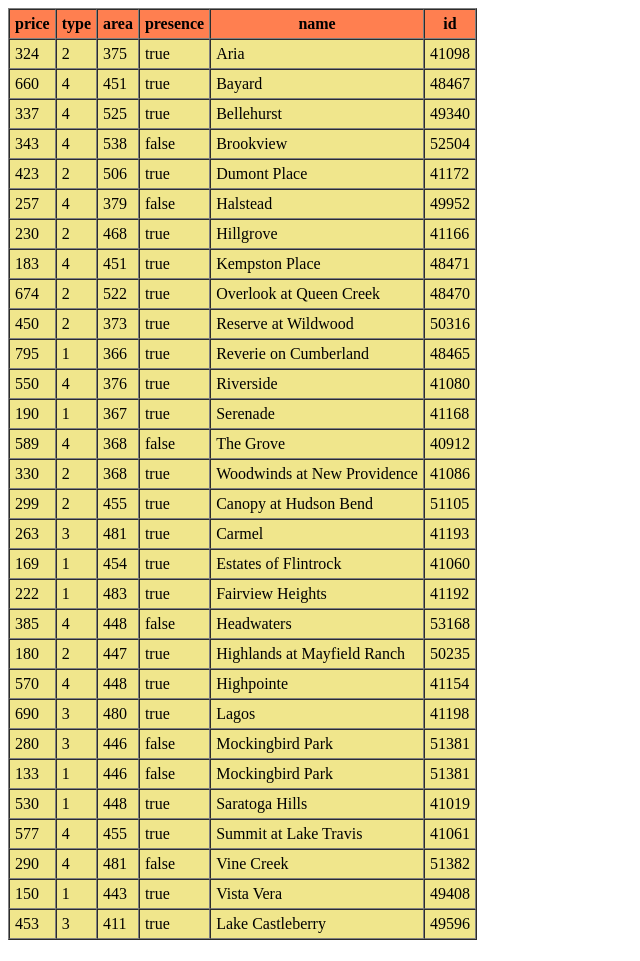
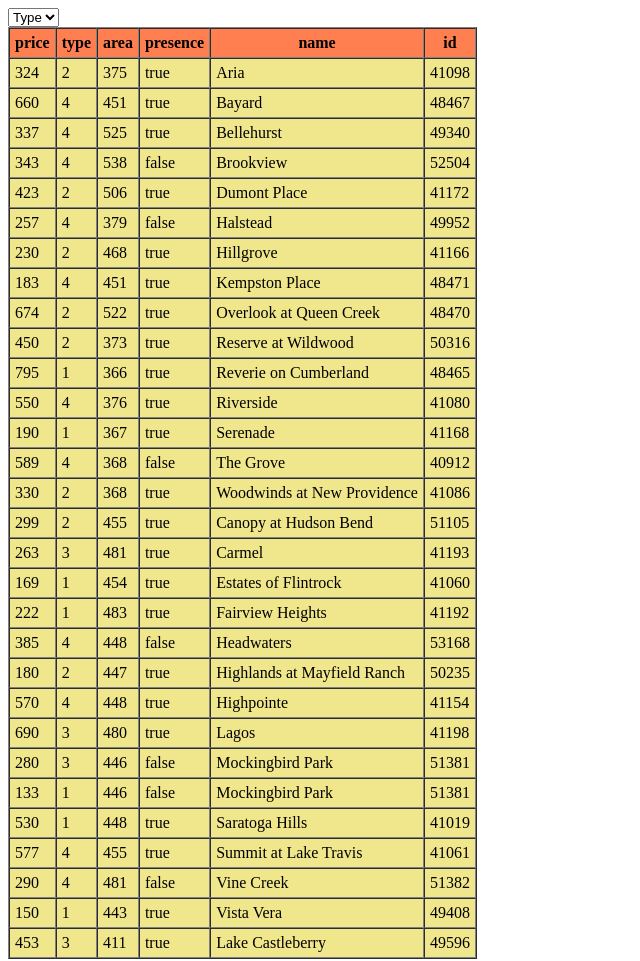
Before and after one commit to KirylDubenFED/Work-with-a-table, a plain HTML site: page index.html in a window 1280 px wide. Shown: the whole page, without its empty margins (0-640 px from the left). Drawn offline with Linux system fonts and the light colour scheme.

Commit message:
add typesArray

```diff
--- a/index.html
+++ b/index.html
@@ -7,6 +7,10 @@
     <title>Table</title>
 </head>
 <body>
+
+  <select>
+    <option>Type</option>
+  </select>
 
     <table border="1" cellpadding="5" cellspacing="0" bgcolor="khaki">
         <thead>
--- a/js/script.js
+++ b/js/script.js
@@ -217,7 +217,17 @@ let $table = document.querySelector('.table');
 let str = '';
 for (let el of data) {
 	str += `<tr><td> ${el.price}</td><td> ${el.type}</td><td> ${el.area}</td><td> ${el.presence}</td><td> ${el.name}</td><td> ${el.id}</td></tr>`;
-	//  console.log (el)
 }
+$table.innerHTML = str;
 
-$table.innerHTML = str;
+const typesArray = data.map(el => el.type)
+    console.log(typesArray);
+
+
+
+// data.filter((item) => {
+//     if (item.type > 0) {
+//         return item;
+//         // console.log(item);
+//     }
+// })
```
